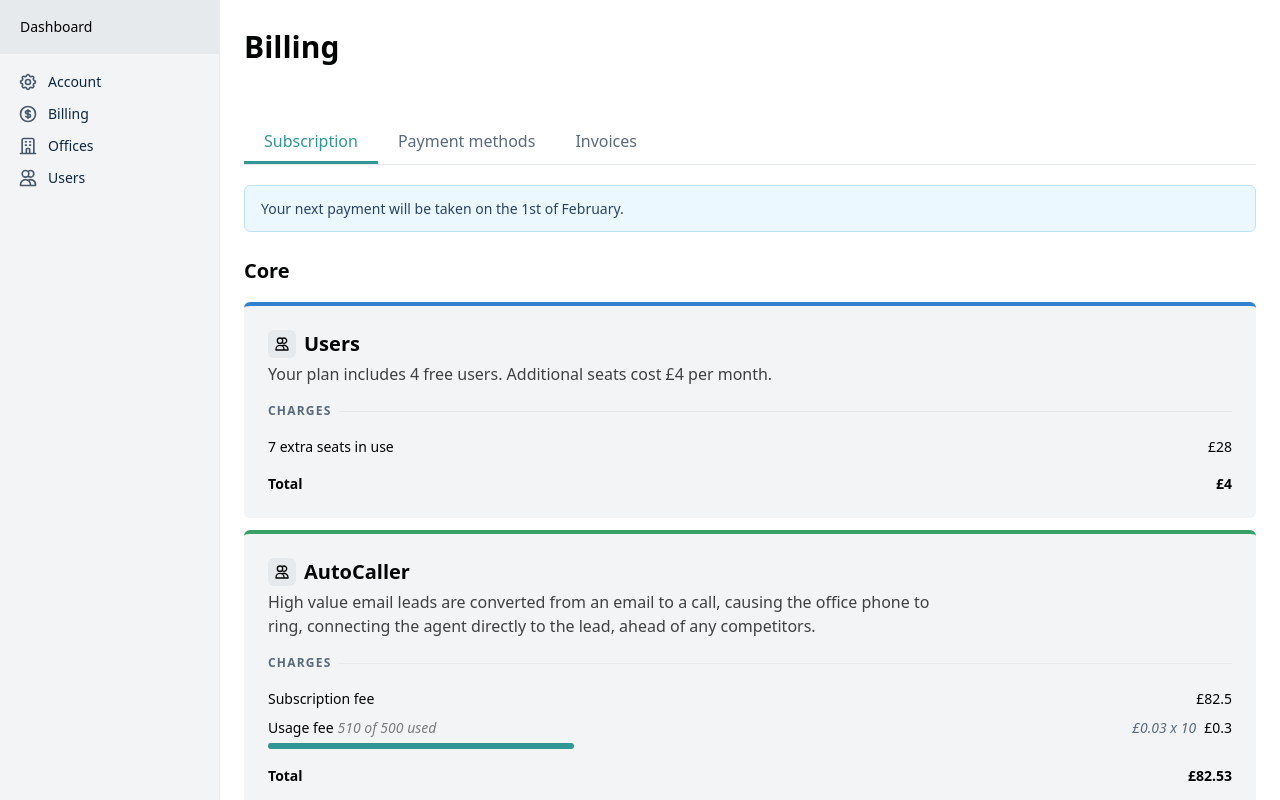
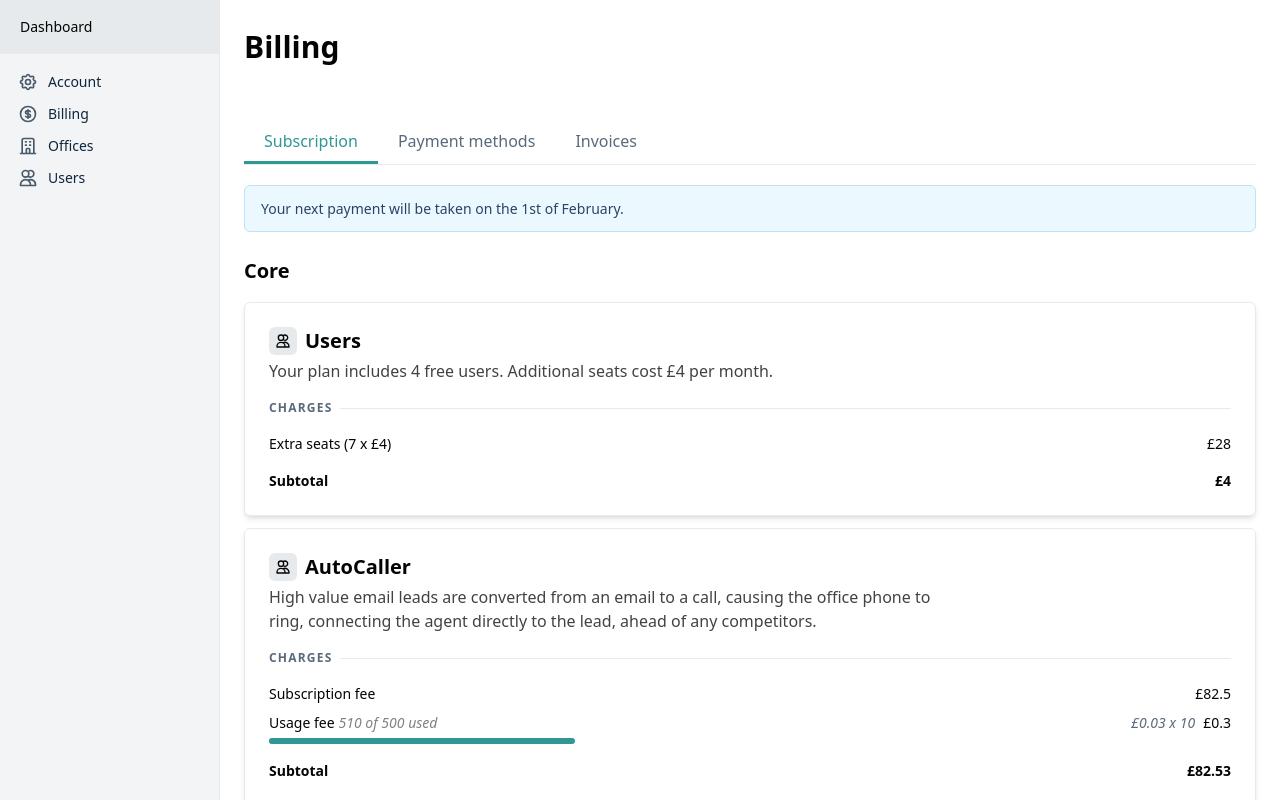
Before and after one commit to vercel-support/lead-pro-prototype, a Next.js app: page /account/billing in a window 1280 px wide. Built offline with nearby package versions, Linux system fonts and the light colour scheme.

Commit message:
Billing tweaks

```diff
--- a/components/molecules/Addon/index.tsx
+++ b/components/molecules/Addon/index.tsx
@@ -36,7 +36,7 @@ export const Addon = ({
     });
 
   return (
-    <Box p={6} rounded="md" bg="gray.50" borderTop="4px solid" borderColor={`${color}.500`}>
+    <Box p={6} rounded="md" bg="white" shadow="md" border="1px solid" borderColor="gray.100">
       <Box display="flex" fontSize="md" alignItems="center">
         <Box d="flex" mb={1} alignItems="center">
           <Box
@@ -101,7 +101,7 @@ export const Addon = ({
                   ) : type === "Variable" ? (
                     <Box display="flex">
                       <Box>
-                        {charge.usage} {charge.unitName} in use
+                        {charge.unitName} ({charge.usage} x £{charge.unitPrice})
                       </Box>
                       <Box ml="auto">£{charge.unitPrice * charge.usage} </Box>
                     </Box>
@@ -173,7 +173,7 @@ export const Addon = ({
         </Stack>
       </Box>
       <Box display="flex" mt={4} fontSize="sm" fontWeight="semibold">
-        Total
+        Subtotal
         <Box ml="auto">£{total}</Box>
       </Box>
     </Box>
--- a/services/api.ts
+++ b/services/api.ts
@@ -104,7 +104,7 @@ export const fetchAddons = () => {
       charges: [
         {
           type: "Variable",
-          unitName: "extra seats",
+          unitName: "Extra seats",
           unitPrice: 4,
           usage: 7,
         },
```
